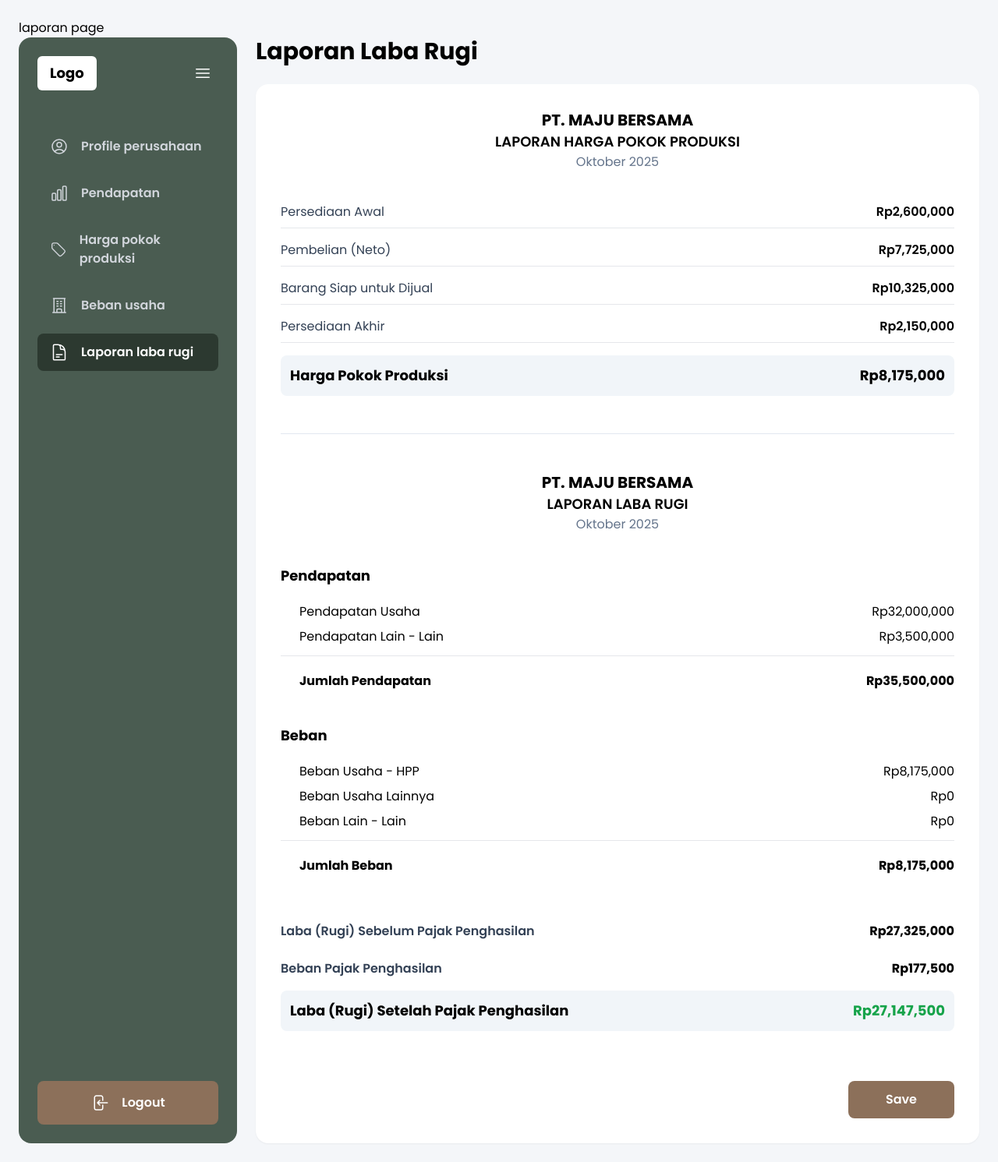
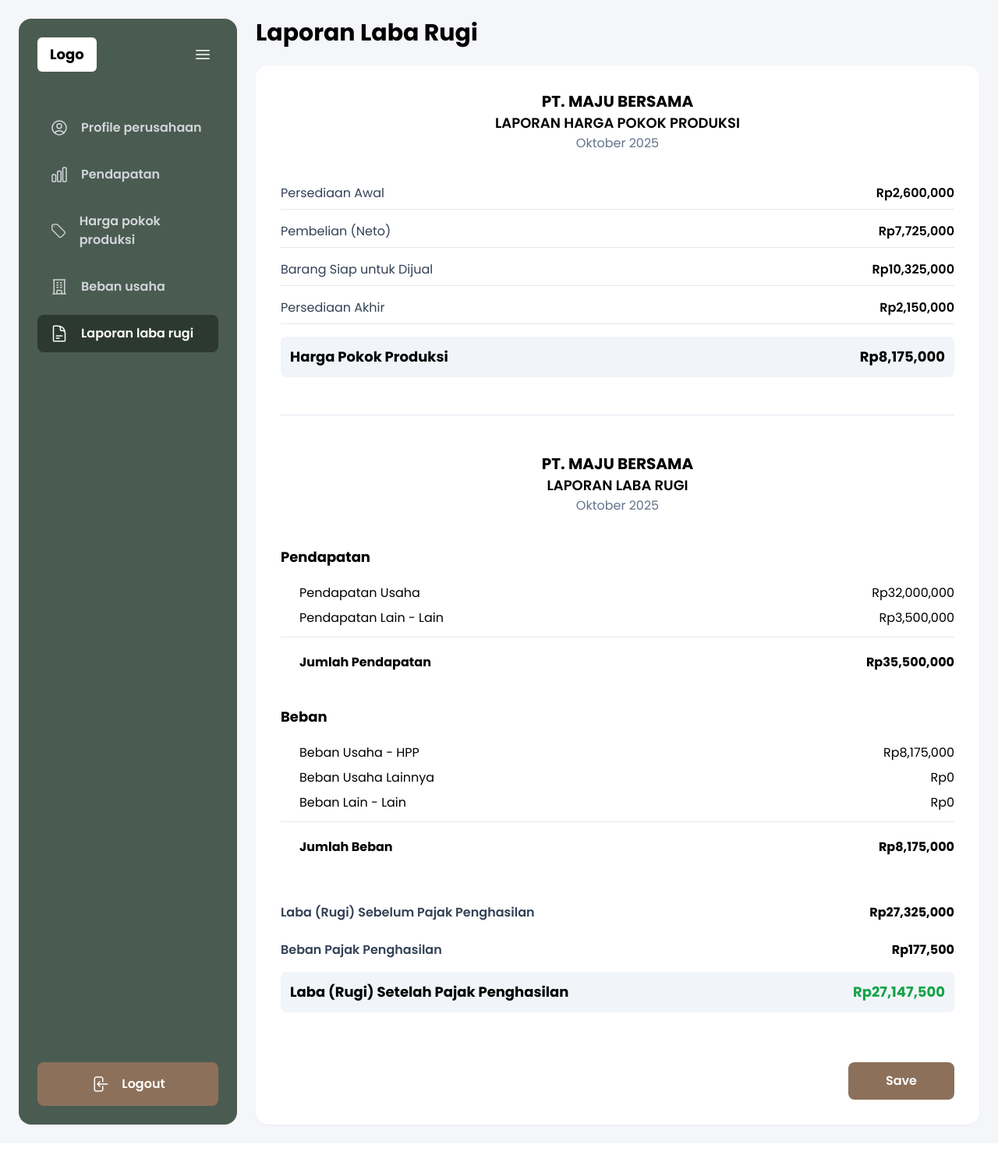
Before and after one commit to RizalSwikey/web_akuntansi, a Django app: page /laporan/ in a window 1280 px wide. Shown: the whole page at 78% size. After the commit the page ends 1445 px from the top, so only its background shows below. Run offline with Django 5.2, Linux system fonts and the light colour scheme; some libraries are stand-ins or nearby versions.

Commit message:
fix(laporan): del text

```diff
--- a/core/templates/core/pages/laporan.html
+++ b/core/templates/core/pages/laporan.html
@@ -1,4 +1,3 @@
-laporan page
 {% extends "base.html" %} {% load static %} {% block title %}Dashboard - Profile
 Perusahaan{% endblock %} {% block content %}
 <body class="bg-[#F4F6F9] p-4 md:p-6">
```
